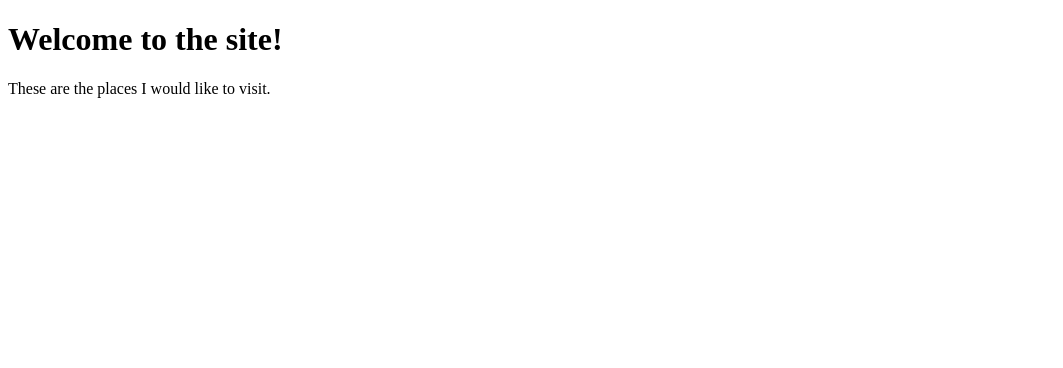
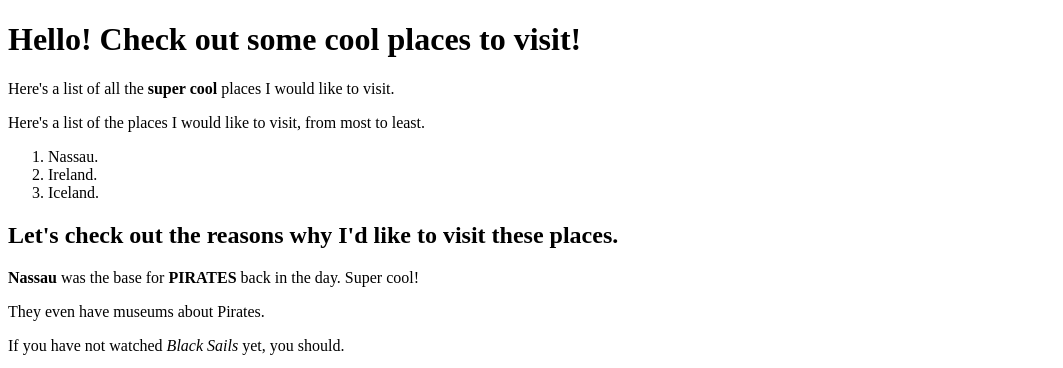
Before and after one commit to MLAbney/semantic-elements, a plain HTML site: page index.html in a window 1280 px wide. Shown: the top 368 px of the page, without its empty margins (0-1063 px from the left). Drawn offline with Linux system fonts and the light colour scheme; grey boxes are pictures that could not be loaded.

Commit message:
Second draft for first assignment

```diff
--- a/index.html
+++ b/index.html
@@ -1,11 +1,26 @@
 <!DOCTYPE html>
-<html lang="en">
+<html lang="en" dir="ltr">
   <head>
     <meta charset="utf-8">
-    <title>Travel goals.</title>
+    <title>Places I would like to travel</title>
   </head>
   <body>
-   <h1>Welcome to the site!</h1>
-  <p>These are the places I would like to visit.</p>
+  <h1>Hello! Check out some cool places to visit!</h1>
+  <p>Here's a list of all the <b>super cool</b> places I would like to visit.</p>
+  <p>Here's a list of the places I would like to visit, from most to least.</p>
+<ol>
+  <li>Nassau.</li>
+  <li>Ireland.</li>
+  <li>Iceland.</li>
+  </ol>
+  <h2>Let's check out the reasons why I'd like to visit these places.</h2>
+    <p><b>Nassau</b> was the base for <b>PIRATES</b> back in the day. Super cool!</p>
+    <p>They even have museums about Pirates.</p>
+    <p>If you have not watched <em>Black Sails</em> yet, you should.</p>
+  <img src="https://www.blackpast.org/wp-content/uploads/prodimages/files/Hilton_resort_and_waterfront_Nassau_Bahamas_2020.jpg" width="1000" height="700" alt="">
   </body>
+
+
+
+
 </html>
```
Also changed, not shown: 1 other file.
